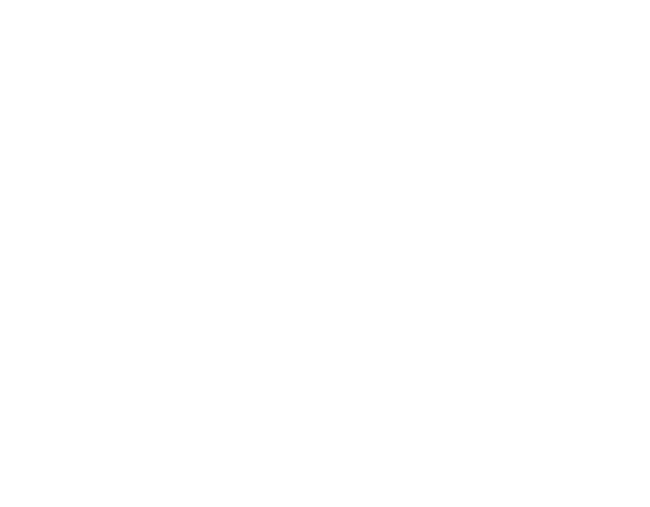
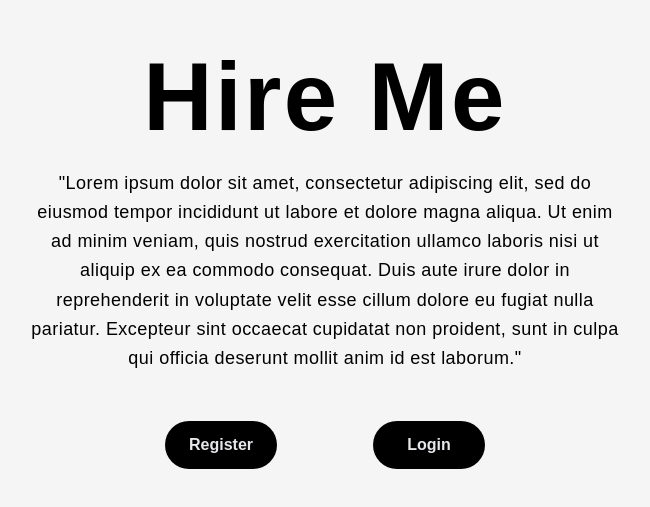
Before and after one commit to alexandru-bujor/XMAS_Hackathon_2024, a Next.js app in the folder front/: page / in a window 1280 px wide. Shown: the part 141-648 px from the top of the page, without its empty margins (315-965 px from the left). Built offline with nearby package versions, Linux system fonts and the light colour scheme.

Commit message:
landing page

```diff
--- a/front/src/app/layout.tsx
+++ b/front/src/app/layout.tsx
@@ -19,7 +19,7 @@
   const [sidebarOpen,setSidebarOpen] = useState<boolean>(true)
   return (
     <html lang="en">
-      <body>
+      <body className="bg-[#F5F5F5]">
         {/* <Sidebar sidebarOpen = {sidebarOpen} setSidebarOpen={setSidebarOpen}/> */}
         {children}
       </body>
--- a/front/src/app/page.tsx
+++ b/front/src/app/page.tsx
@@ -1,11 +1,26 @@
-import Image from "next/image";
-import Link from "next/link";
+import ButtonDefault from "@/components/ui/ButtonDefault";
 
 export default function Home() {
   return (
-    <>
-      <Link href="/login"></Link>
-      <Link href="/registration"></Link>
-    </>
+    <div className="min-h-screen flex flex-col justify-center items-center">
+      <div className="text-center">
+        <h1 className="font-extrabold text-8xl tracking-wide mb-6 animate-fade-in">Hire Me</h1>
+        <p className="w-[600px] mx-auto text-lg leading-relaxed tracking-wide mb-12 animate-slide-up">
+          "Lorem ipsum dolor sit amet, consectetur adipiscing elit, sed do eiusmod tempor incididunt ut labore et dolore magna aliqua. Ut enim ad minim veniam, quis nostrud exercitation ullamco laboris nisi ut aliquip ex ea commodo consequat. Duis aute irure dolor in reprehenderit in voluptate velit esse cillum dolore eu fugiat nulla pariatur. Excepteur sint occaecat cupidatat non proident, sunt in culpa qui officia deserunt mollit anim id est laborum."
+        </p>
+      </div>
+      <div className="flex justify-between w-80">
+        <ButtonDefault
+          label="Register"
+          link="/registration"
+          customClasses="bg-black transition-all duration-300 rounded-full w-28 h-12 text-gray-200 font-semibold"
+        />
+        <ButtonDefault
+          label="Login"
+          link="/login"
+          customClasses="bg-black transition-all duration-300 rounded-full w-28 h-12 text-gray-200 font-semibold"
+        />
+      </div>
+    </div>
   );
 }
--- /dev/null
+++ b/front/src/components/ui/ButtonDefault/index.tsx
@@ -0,0 +1,30 @@
+import React from "react";
+import Link from "next/link";
+
+interface ButtonPropTypes {
+  label: string;
+  link: string;
+  customClasses: string;
+  children?: React.ReactNode;
+}
+
+const ButtonDefault = ({
+  label,
+  link,
+  customClasses,
+  children,
+}: ButtonPropTypes) => {
+  return (
+    <>
+      <Link
+        className={`inline-flex items-center justify-center gap-2.5 text-center font-medium hover:bg-[#00B99A] transition-colors ${customClasses}`}
+        href={link}
+      >
+        {children}
+        {label}
+      </Link>
+    </>
+  );
+};
+
+export default ButtonDefault;
```
